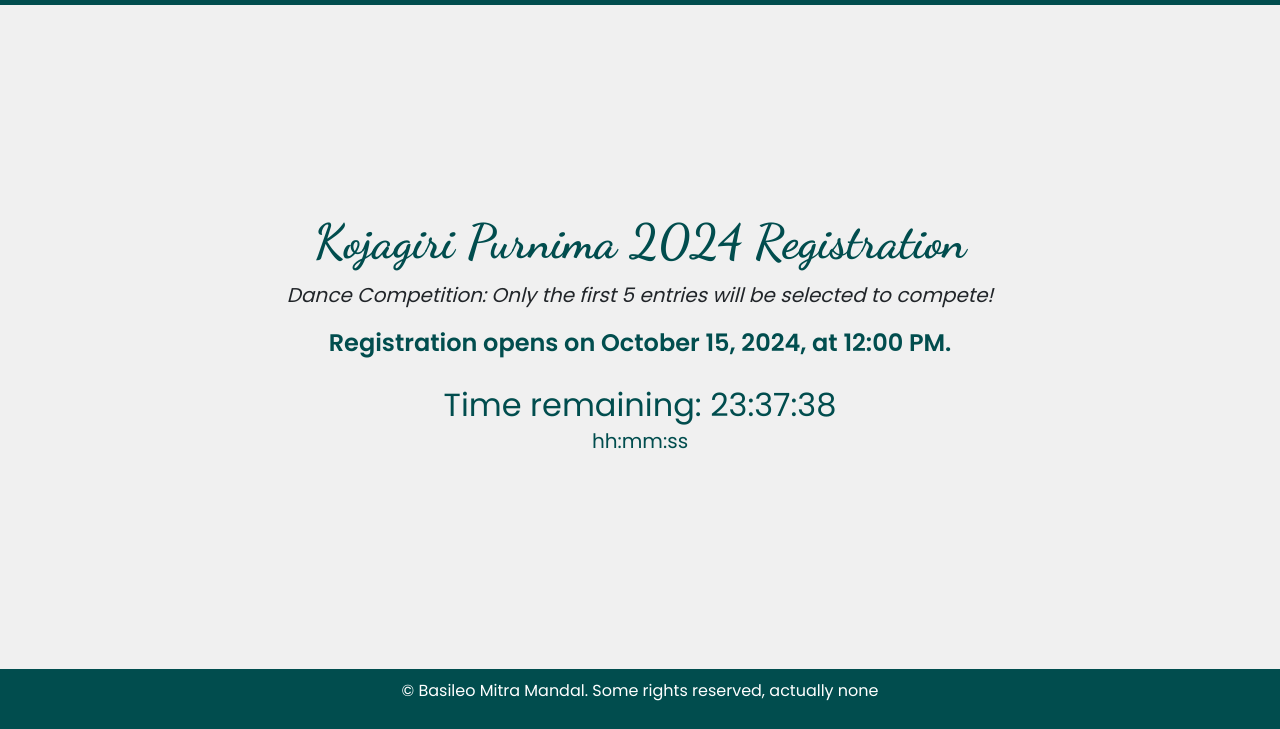
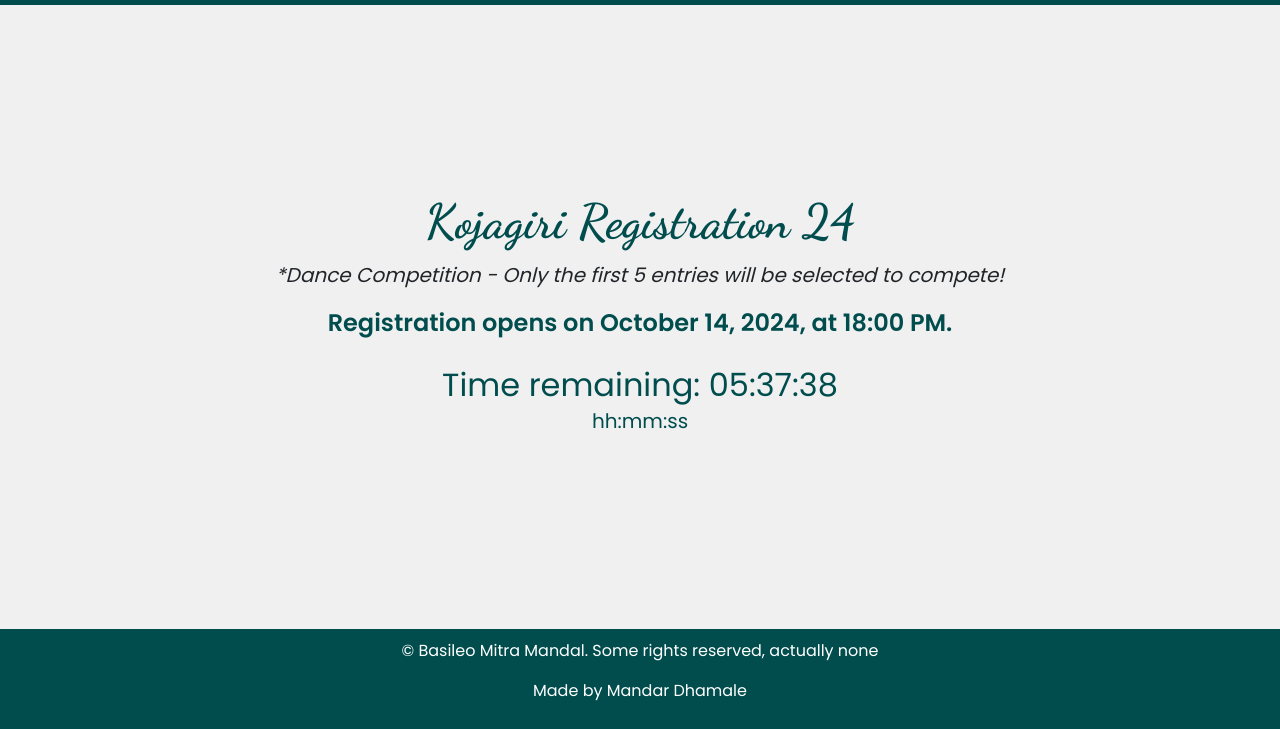
Before and after one commit to MandarDhamale/kojagiri-registration-2024, a plain HTML site: page index.html in a window 1280 px wide. Shown: the part 71-800 px from the top of the page. Drawn offline with nearby package versions, Linux system fonts and the light colour scheme.

Commit message:
Padding changes and UI improvements

```diff
--- a/index.html
+++ b/index.html
@@ -21,16 +21,16 @@
   </nav>
 
   <!-- Main content: Countdown timer with additional text -->
-  <div class="flex-grow-1 d-flex flex-column justify-content-center">
+  <div class="content flex-grow-1 d-flex flex-column justify-content-center">
 
     <!-- Heading for the event -->
-    <h1 class="calligraphy-heading">Kojagiri Purnima 2024 Registration</h1>
+    <h1 class="calligraphy-heading">Kojagiri Registration 24</h1>
 
     <!-- Dance competition text -->
-    <i>    <p class="competition-info">Dance Competition: Only the first 5 entries will be selected to compete!</p></i>
+    <i>    <p class="competition-info">*Dance Competition - Only the first 5 entries will be selected to compete!</p></i>
 
     <!-- Date the registration opens -->
-    <p class="open-date"><strong>Registration opens on October 15, 2024, at 12:00 PM.</strong></p>
+    <p class="open-date"><strong>Registration opens on October 14, 2024, at 18:00 PM.</strong></p>
 
     <!-- Countdown timer -->
     <div id="countdown">Time remaining: <span id="time">00:00:00</span> <h5>hh:mm:ss</h5></div>
@@ -51,11 +51,13 @@
   <!-- Footer -->
   <footer>
     <p>&copy; Basileo Mitra Mandal. Some rights reserved, actually none</p>
+    <p>Made by Mandar Dhamale</p>
+
   </footer>
 
   <script>
     // Set the date and time when the registration should open
-    const openTime = new Date("Oct 15, 2024 12:00:00").getTime();
+    const openTime = new Date("Oct 14, 2024 18:00:00").getTime();
 
     const countdownElement = document.getElementById("time");
     const formLink = document.getElementById("form-link");
--- a/styles.css
+++ b/styles.css
@@ -90,3 +90,11 @@ footer {
   font-weight: bold;
   margin-left: 10px;
 }
+
+
+/* Adjust padding for content in mobile view */
+@media (max-width: 768px) {
+  .content {
+    padding: 20px; /* Add padding to the content */
+  }
+}
```
